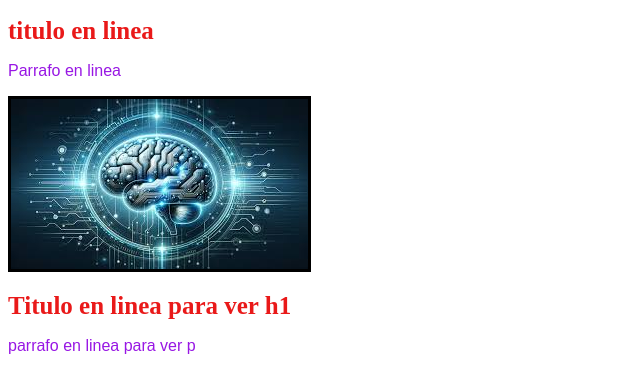
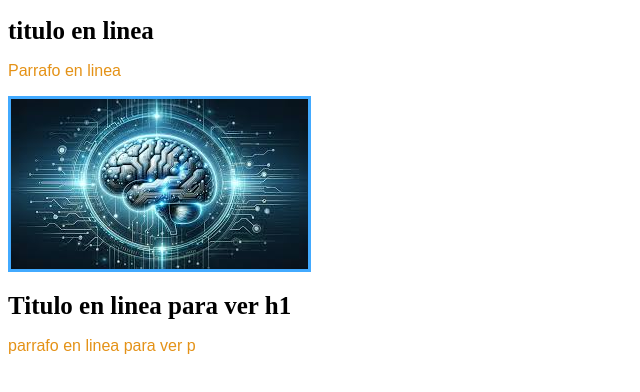
Before and after one commit to riosalexa1309-max/Lab-8, a plain HTML site: page index.html in a window 1280 px wide. Shown: the whole page, without its empty margins (0-640 px from the left). Drawn offline with Linux system fonts and the light colour scheme.

Commit message:
Archivo css

```diff
--- a/index.html
+++ b/index.html
@@ -4,19 +4,7 @@
     <meta charset="UTF-8">
     <meta name="viewport" content="width=device-width, initial-scale=1.0">
     <title>Estilos</title>
-    <style>
-        h1{
-            color: rgb(233, 25, 25);
-            font-size: 25px;
-         }
-         p{
-            color: rgb(152, 23, 228) ;
-            font-family: Arial, Helvetica, sans-serif;
-         }
-         img{
-            border: 3px solid black;
-         }
-    </style>
+    <link rel="stylesheet" href="style.css">
 </head>
 <body>
     <!--Aplicar un estilo en linea de bloque-->
--- /dev/null
+++ b/style.css
@@ -0,0 +1,11 @@
+ h1{
+            color: rgb(0, 0, 0);
+            font-size: 25px;
+         }
+         p{
+            color: rgb(228, 146, 23) ;
+            font-family: Arial, Helvetica, sans-serif;
+         }
+         img{
+            border: 3px solid rgb(66, 170, 255);
+         }
```
